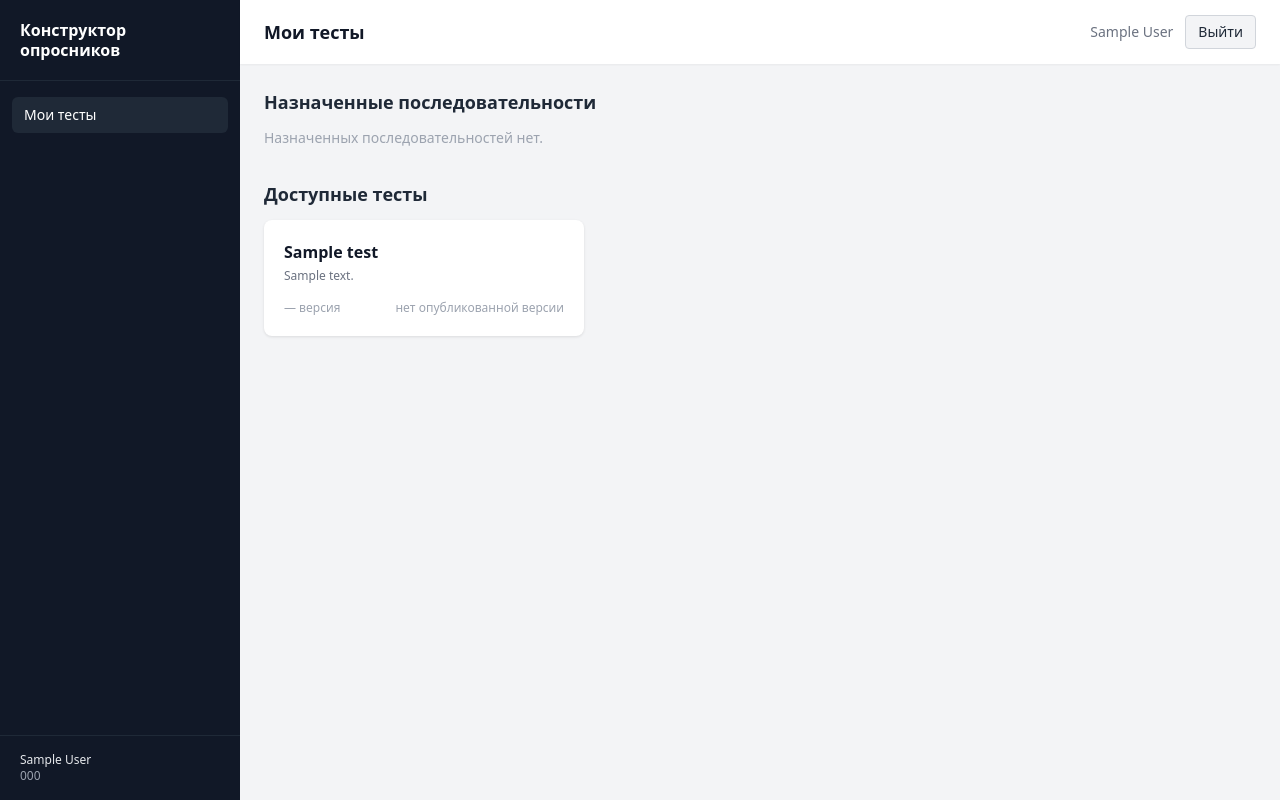
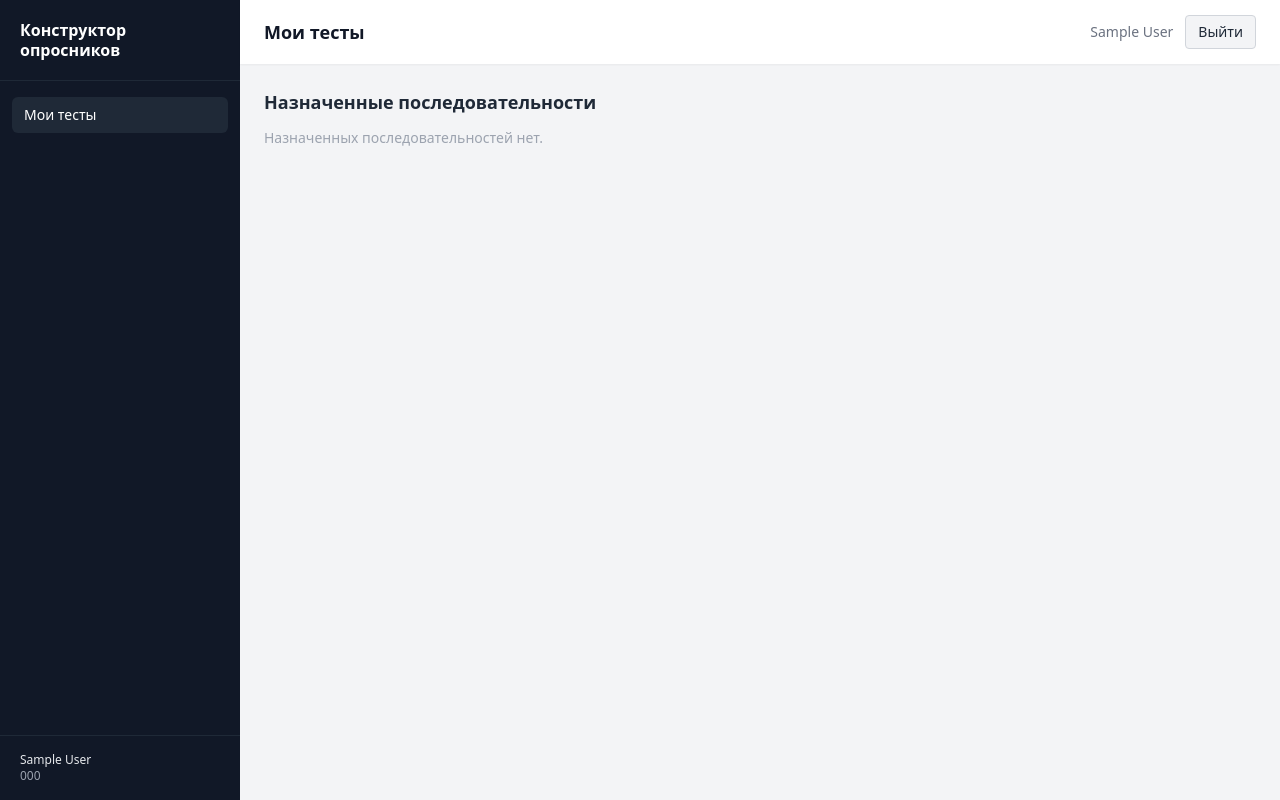
Before and after one commit to dmitrycheekmarev-boop/survey, a FastAPI app: page /student in a window 1280 px wide. Run offline with FastAPI, Linux system fonts and the light colour scheme; the visitor is signed in with stand-in values (Sample User, id 1); tables that the repository leaves empty hold one stand-in row (values such as "Sample post"); some libraries are stand-ins or nearby versions.

Commit message:
Пофиксил пару багов, убрал возможность студентов проходить тесты в свободной форме

```diff
--- a/main.py
+++ b/main.py
@@ -886,20 +886,25 @@ def api_register(payload: RegisterRequest, db: Session = Depends(get_db)):
 
 @app.get("/api/tests", tags=["tests"])
 def list_tests(
-    db: Session = Depends(get_db),
-    user: User = Depends(get_current_user),
-    only_published: bool = False,
-):
-    """Список тестов. Студенты видят только опубликованные."""
+        db: Session = Depends(get_db),
+        user: User = Depends(get_current_user),
+        only_published: bool = False,
+):
     query = db.query(Test)
     staff = user.has_role(ROLE_ADMIN) or user.has_role(ROLE_METHODIST)
     if not staff:
         only_published = True
+
     if only_published:
         query = query.filter(Test.is_active.is_(True))
+
     tests = query.order_by(Test.title).all()
+
+    # Добавляем фильтрацию версий перед отправкой
+    if only_published:
+        tests = [t for t in tests if t.published_version is not None]
+
     return [test_to_dict(t) for t in tests]
-
 
 @app.post("/api/tests", tags=["tests"], status_code=status.HTTP_201_CREATED)
 def create_test(
@@ -1697,7 +1702,7 @@ def assign_sequence(
     created = []
     for uid in payload.user_ids:
         target = db.get(User, uid)
-        if not target:
+        if not target or not target.has_role(ROLE_STUDENT):
             continue
         existing = (
             db.query(UserSequence)
@@ -2420,7 +2425,6 @@ def page_assignments(request: Request, db: Session = Depends(get_db)):
 
 @app.get("/student", tags=["pages"], include_in_schema=False)
 def page_student(request: Request, db: Session = Depends(get_db)):
-    """Кабинет студента: назначения и доступные тесты."""
     user = _session_user(request, db)
     if not user:
         return RedirectResponse("/login", status_code=status.HTTP_302_FOUND)
@@ -2430,16 +2434,14 @@ def page_student(request: Request, db: Session = Depends(get_db)):
         .order_by(UserSequence.assigned_at.desc())
         .all()
     )
-    tests = db.query(Test).filter(Test.is_active.is_(True)).order_by(Test.title).all()
+
     return render(
         request,
         "student.html",
         user=user,
         active="student",
         assignments=assignments,
-        tests=tests,
     )
-
 
 @app.get("/attempt/{attempt_id}", tags=["pages"], include_in_schema=False)
 def page_attempt(attempt_id: int, request: Request, db: Session = Depends(get_db)):
--- a/templates/student.html
+++ b/templates/student.html
@@ -45,28 +45,6 @@
 {% else %}
 <p class="text-sm text-gray-400 mb-8">Назначенных последовательностей нет.</p>
 {% endif %}
-
-<h2 class="text-lg font-semibold mb-3">Доступные тесты</h2>
-<div class="grid grid-cols-1 md:grid-cols-2 lg:grid-cols-3 gap-4">
-    {% for t in tests %}
-    <div class="card p-5 flex flex-col justify-between">
-        <div>
-            <div class="font-semibold text-gray-900">{{ t.title }}</div>
-            {% if t.description %}<div class="text-xs text-gray-500 mt-1">{{ t.description }}</div>{% endif %}
-        </div>
-        <div class="mt-4 flex items-center justify-between">
-            <span class="text-xs text-gray-400">{{ t.published_version.version_no if t.published_version else '—' }} версия</span>
-            {% if t.published_version %}
-            <button onclick="startTest({{ t.id }}, null)" class="text-sm bg-blue-600 hover:bg-blue-700 text-white px-3 py-1.5 rounded">Начать</button>
-            {% else %}
-            <span class="text-xs text-gray-400">нет опубликованной версии</span>
-            {% endif %}
-        </div>
-    </div>
-    {% else %}
-    <p class="text-sm text-gray-400">Доступных тестов нет.</p>
-    {% endfor %}
-</div>
 {% endblock %}
 
 {% block scripts %}
```
Also changed, not shown: templates/sequences.html (+12 -2 lines).
